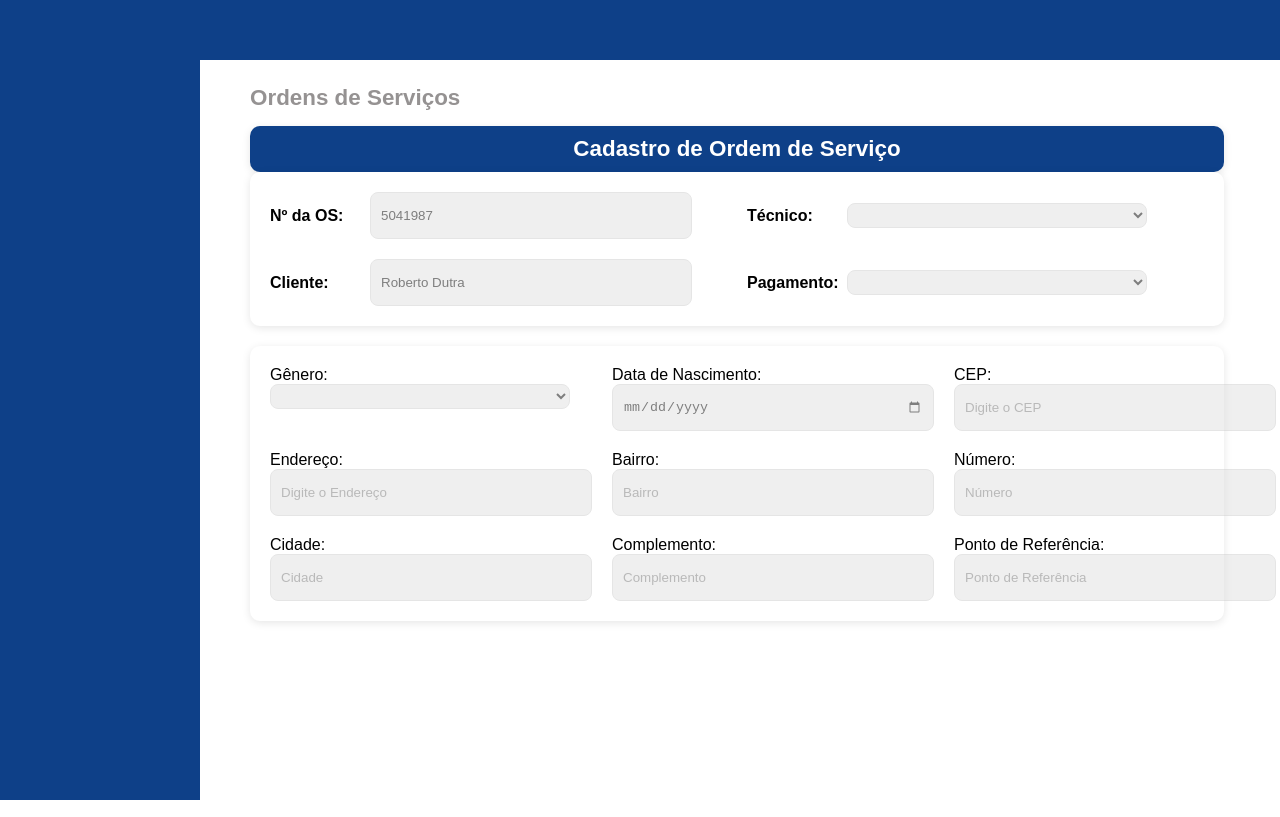
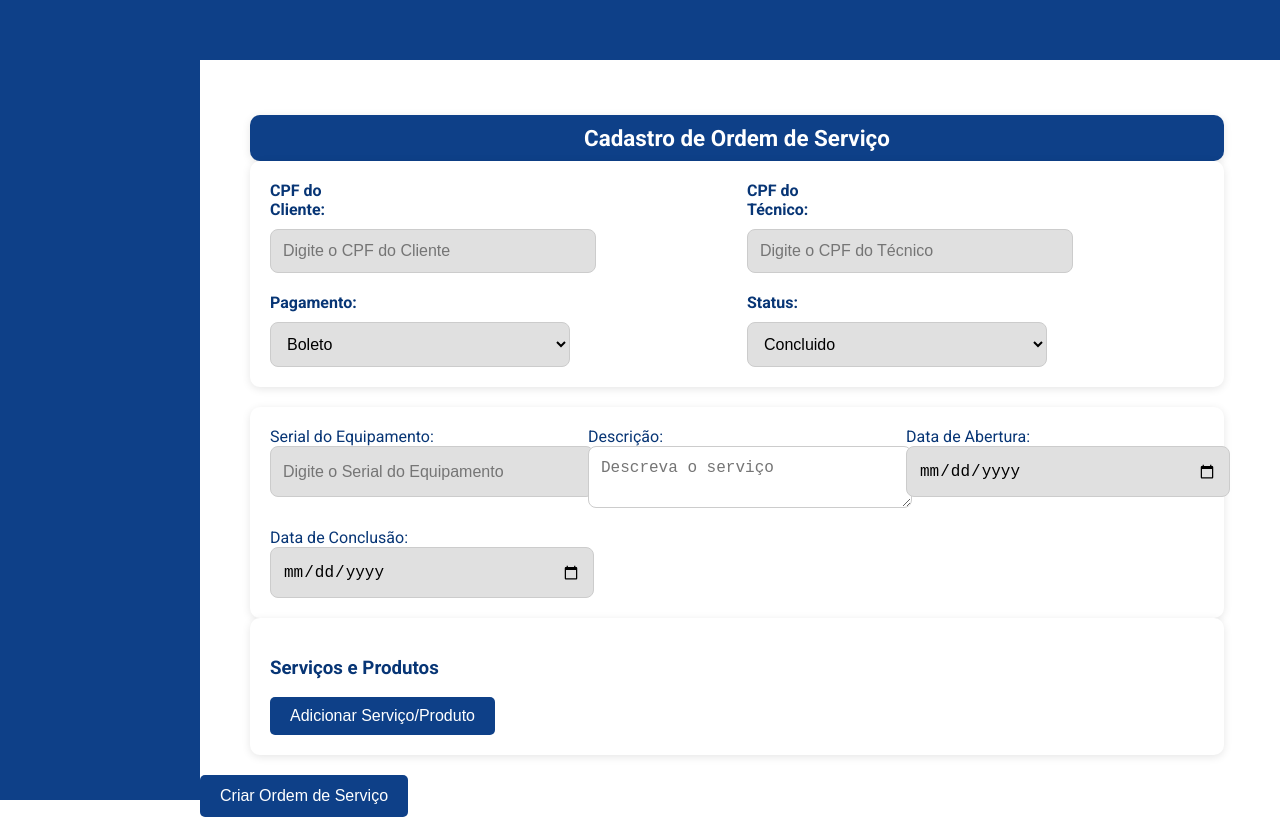
Before and after one commit to SQUAD-42-Accenture/front-end, a React (Vite) app in the folder servpro/: page /cadastrarordemservico in a window 1280 px wide. Built offline with nearby package versions, Linux system fonts and the light colour scheme.

Commit message:
Cadastro de OS

```diff
--- a/servpro/src/pages/CadastroDeOS/CadastroOS.jsx
+++ b/servpro/src/pages/CadastroDeOS/CadastroOS.jsx
@@ -1,66 +1,153 @@
-import React, { useState } from "react";
+import React, { useState, useEffect } from "react";
 import "./styles.css";
 
 const CadastroOrdemServico = () => {
-  const [numeroOS, setNumeroOS] = useState("5041987");
-  const [cliente, setCliente] = useState("Roberto Dutra");
-  const [tecnico, setTecnico] = useState("Henrique Souza");
-  const [pagamento, setPagamento] = useState("Boleto");
-  const [nascimento, setNascimento] = useState("");
-  const [logradouro, setLogradouro] = useState("");
-  const [cep, setCep] = useState("");
-  const [bairro, setBairro] = useState("");
-  const [numero, setNumero] = useState("");
-  const [cidade, setCidade] = useState("");
-  const [complemento, setComplemento] = useState("");
-  const [referencia, setReferencia] = useState("");
+  const [numeroOS, setNumeroOS] = useState("");
+  const [clienteCPF, setClienteCPF] = useState("");
+  const [tecnicoCPF, setTecnicoCPF] = useState("");
+  const [cliente, setCliente] = useState(null);
+  const [tecnico, setTecnico] = useState(null);
+  const [pagamento, setPagamento] = useState("");
+  const [status, setStatus] = useState("");
+  const [serialEquipamento, setSerialEquipamento] = useState("");
+  const [descricao, setDescricao] = useState("");
+  const [servicosProdutos, setServicosProdutos] = useState([]);
+  const [dataAbertura, setDataAbertura] = useState("");
+  const [dataConclusao, setDataConclusao] = useState("");
 
-  const tecnicos = ["Henrique Souza", "João Silva", "Maria Oliveira"];
-  const formasPagamento = ["Boleto", "Cartão de Crédito", "Pix"];
+  const formasPagamento = ["Boleto", "Cartão de Crédito", "Pix", "Transferência"];
+  const statusOpcoes = ["Concluido", "Em Andamento", "Pendente", "Cancelada", "Aberta"];
+
+  const buscarClientePorCPF = async (cpf) => {
+    try {
+      const response = await fetch(`http://localhost:5238/api/Cliente/${cpf}`);
+      if (!response.ok) throw new Error("Erro ao buscar cliente");
+      const data = await response.json();
+      setCliente(data);
+    } catch (error) {
+      console.error("Erro ao buscar cliente:", error);
+      setCliente(null);
+    }
+  };
+
+  const buscarTecnicoPorCPF = async (cpf) => {
+    try {
+      const response = await fetch(`http://localhost:5238/api/Tecnico/${cpf}`);
+      if (!response.ok) throw new Error("Erro ao buscar técnico");
+      const data = await response.json();
+      setTecnico(data);
+    } catch (error) {
+      console.error("Erro ao buscar técnico:", error);
+      setTecnico(null);
+    }
+  };
+
+  const adicionarServicoProduto = () => {
+    setServicosProdutos([...servicosProdutos, { ServicoId: 0, ProdutoId: 0, CustoProdutoNoServico: 0 }]);
+  };
+
+  const removerServicoProduto = (index) => {
+    const newServicosProdutos = servicosProdutos.filter((_, i) => i !== index);
+    setServicosProdutos(newServicosProdutos);
+  };
+
+  const enviarFormulario = async (e) => {
+    e.preventDefault();
+
+    if (clienteCPF.length !== 11 || !/^\d+$/.test(clienteCPF)) {
+      alert("CPF do Cliente inválido.");
+      return;
+    }
+    if (tecnicoCPF.length !== 11 || !/^\d+$/.test(tecnicoCPF)) {
+      alert("CPF do Técnico inválido.");
+      return;
+    }
+
+    const metodosPermitidos = ["Boleto", "Cartão de Crédito", "Pix", "Transferência"];
+    if (!metodosPermitidos.includes(pagamento)) {
+      alert("Método de pagamento inválido.");
+      return;
+    }
+
+
+    const ordemServicoData = {
+      dataAbertura: dataAbertura,
+      dataConclusao: dataConclusao,
+      Descricao: descricao,
+      MetodoPagamento: pagamento,
+      ValorTotal: 0,
+      ClienteCPF: clienteCPF,
+      SerialEquipamento: serialEquipamento,
+      TecnicoCPF: tecnicoCPF,
+      Status: status,
+      ServicoProdutos: servicosProdutos,
+    };
+
+
+    const token = localStorage.getItem("token");
+
+    if (!token) {
+      alert("Usuário não autenticado. Faça login novamente.");
+      return;
+    }
+
+    try {
+      const response = await fetch("http://localhost:5238/api/OrdemDeServico", {
+        method: "POST",
+        headers: {
+          "Content-Type": "application/json",
+          "Authorization": `Bearer ${token}`,
+        },
+        body: JSON.stringify(ordemServicoData),
+      });
+
+      if (!response.ok) throw new Error("Erro ao criar ordem de serviço");
+      const data = await response.json();
+      console.log("Ordem de serviço criada com sucesso:", data);
+      alert("Ordem de serviço criada com sucesso!");
+    } catch (error) {
+      console.error("Erro ao criar ordem de serviço:", error);
+      alert("Erro ao criar ordem de serviço. Tente novamente.");
+    }
+  };
 
   return (
-    <div className="tela-cheia">
+    <div className="tela-cheia-os">
       <header className="header2"></header>
       <nav className="menu2"></nav>
       <div className="CadastroDeOS-os">
-        <h1 className="titulo">Ordens de Serviços</h1>
         <div className="cabecalhoTitulo">Cadastro de Ordem de Serviço</div>
+        <form onSubmit={enviarFormulario}>
           <div className="cabecalhoOrdem-os">
-          <div className="campoNumeroOS-os">
-            <label htmlFor="numeroOS">Nº da OS:</label>
+            <div className="campoCpf-os">
+              <label htmlFor="cpfCliente">CPF do Cliente:</label>
               <input
                 type="text"
-              id="numeroOS"
-              value={numeroOS}
-              onChange={(e) => setNumeroOS(e.target.value)}
-              readOnly
+                id="cpfCliente"
+                value={clienteCPF}
+                onChange={(e) => {
+                  setClienteCPF(e.target.value);
+                  buscarClientePorCPF(e.target.value);
+                }}
+                placeholder="Digite o CPF do Cliente"
               />
+              {cliente && <p>{`Cliente encontrado: ${cliente.Nome}`}</p>}
             </div>
-          <div className="campoTecnico-os">
-            <label htmlFor="tecnico">Técnico:</label>
-            <select
-              id="tecnico"
-              value={tecnico}
-              onChange={(e) => setTecnico(e.target.value)}
-            >
-              {tecnicos.map((t) => (
-                <option key={t} value={t}>
-                  {t}
-                </option>
-              ))}
-            </select>
-          </div>
-          <div className="campoCliente-os">
-            <label htmlFor="cliente">Cliente:</label>
+            <div className="campoCpf-os">
+              <label htmlFor="cpfTecnico">CPF do Técnico:</label>
               <input
                 type="text"
-              id="cliente"
-              placeholder="Buscar Cliente"
-              value={cliente}
-              onChange={(e) => setCliente(e.target.value)}
+                id="cpfTecnico"
+                value={tecnicoCPF}
+                onChange={(e) => {
+                  setTecnicoCPF(e.target.value);
+                  buscarTecnicoPorCPF(e.target.value);
+                }}
+                placeholder="Digite o CPF do Técnico"
               />
+              {tecnico && <p>{`Técnico encontrado: ${tecnico.Nome}`}</p>}
             </div>
-          <div className="campoPagamento-os">
+            <div className="campoCpf-os">
               <label htmlFor="pagamento">Pagamento:</label>
               <select
                 id="pagamento"
@@ -74,131 +161,105 @@ const CadastroOrdemServico = () => {
                 ))}
               </select>
             </div>
+
+            <div className="campoCpf-os">
+              <label htmlFor="status">Status:</label>
+              <select
+                id="status"
+                value={status}
+                onChange={(e) => setStatus(e.target.value)}
+              >
+                {statusOpcoes.map((s) => (
+                  <option key={s} value={s}>
+                    {s}
+                  </option>
+                ))}
+              </select>
+            </div>
           </div>
 
           <section className="dadosCliente-os">
             <div className="inputField-os">
-            <label htmlFor="genero">Gênero:</label>
-            <select id="genero">
-              <option>Masculino</option>
-              <option>Feminino</option>
-              <option>Outro</option>
-            </select>
-          </div>
-          <div className="inputField-os">
-            <label htmlFor="nascimento">Data de Nascimento:</label>
+              <label htmlFor="serialEquipamento">Serial do Equipamento:</label>
               <input
-              type="date"
-              id="nascimento"
-              value={nascimento}
-              onChange={(e) => setNascimento(e.target.value)}
+                type="text"
+                id="serialEquipamento"
+                value={serialEquipamento}
+                onChange={(e) => setSerialEquipamento(e.target.value)}
+                placeholder="Digite o Serial do Equipamento"
               />
             </div>
             <div className="inputField-os">
-            <label htmlFor="cep">CEP:</label>
-            <input
-              type="text"
-              id="cep"
-              placeholder="Digite o CEP"
-              value={cep}
-              onChange={(e) => setCep(e.target.value)}
+              <label htmlFor="descricao">Descrição:</label>
+              <textarea
+                id="descricao"
+                value={descricao}
+                onChange={(e) => setDescricao(e.target.value)}
+                placeholder="Descreva o serviço"
               />
             </div>
             <div className="inputField-os">
-            <label htmlFor="endereco">Endereço:</label>
+              <label htmlFor="dataAbertura">Data de Abertura:</label>
               <input
-              type="text"
-              id="endereco"
-              placeholder="Digite o Endereço"
-              value={logradouro}
-              onChange={(e) => setLogradouro(e.target.value)}
+                type="date"
+                id="dataAbertura"
+                value={dataAbertura}
+                onChange={(e) => setDataAbertura(e.target.value)}
               />
             </div>
             <div className="inputField-os">
-            <label htmlFor="bairro">Bairro:</label>
+              <label htmlFor="dataConclusao">Data de Conclusão:</label>
               <input
-              type="text"
-              id="bairro"
-              placeholder="Bairro"
-              value={bairro}
-              onChange={(e) => setBairro(e.target.value)}
-            />
-          </div>
-          <div className="inputField-os">
-            <label htmlFor="numero">Número:</label>
-            <input
-              type="text"
-              id="numero"
-              placeholder="Número"
-              value={numero}
-              onChange={(e) => setNumero(e.target.value)}
-            />
-          </div>
-          <div className="inputField-os">
-            <label htmlFor="cidade">Cidade:</label>
-            <input
-              type="text"
-              id="cidade"
-              placeholder="Cidade"
-              value={cidade}
-              onChange={(e) => setCidade(e.target.value)}
-            />
-          </div>
-          <div className="inputField-os">
-            <label htmlFor="complemento">Complemento:</label>
-            <input
-              type="text"
-              id="complemento"
-              placeholder="Complemento"
-              value={complemento}
-              onChange={(e) => setComplemento(e.target.value)}
-            />
-          </div>
-          <div className="inputField-os">
-            <label htmlFor="referencia">Ponto de Referência:</label>
-            <input
-              type="text"
-              id="referencia"
-              placeholder="Ponto de Referência"
-              value={referencia}
-              onChange={(e) => setReferencia(e.target.value)}
+                type="date"
+                id="dataConclusao"
+                value={dataConclusao}
+                onChange={(e) => setDataConclusao(e.target.value)}
               />
             </div>
           </section>
 
-        {/*
-        <section className="descricaoEquipamento-os">
-          <div className="campoDescricao-os">
-            <label htmlFor="descricao">Descrição do Problema:</label>
-            <textarea id="descricao" rows={2} placeholder="Descreva o problema" />
+          <section className="servicosProdutos-os">
+            <h3>Serviços e Produtos</h3>
+            {servicosProdutos.map((sp, index) => (
+              <div key={index}>
+                <input
+                  type="number"
+                  value={sp.ServicoId}
+                  onChange={(e) => {
+                    const newServicosProdutos = [...servicosProdutos];
+                    newServicosProdutos[index].ServicoId = e.target.value;
+                    setServicosProdutos(newServicosProdutos);
+                  }}
+                  placeholder="ID do Serviço"
+                />
+                <input
+                  type="number"
+                  value={sp.ProdutoId}
+                  onChange={(e) => {
+                    const newServicosProdutos = [...servicosProdutos];
+                    newServicosProdutos[index].ProdutoId = e.target.value;
+                    setServicosProdutos(newServicosProdutos);
+                  }}
+                  placeholder="ID do Produto"
+                />
+                <input
+                  type="number"
+                  value={sp.CustoProdutoNoServico}
+                  onChange={(e) => {
+                    const newServicosProdutos = [...servicosProdutos];
+                    newServicosProdutos[index].CustoProdutoNoServico = e.target.value;
+                    setServicosProdutos(newServicosProdutos);
+                  }}
+                  placeholder="Custo do Produto"
+                />
+                <button type="button" onClick={() => removerServicoProduto(index)}>Remover</button>
               </div>
-
-          <div className="campoEquipamento-os">
-            <div className="inputField-os">
-              <label htmlFor="marca">Marca:</label>
-              <input type="text" id="marca" placeholder="Marca do Equipamento" />
-            </div>
-            <div className="inputField-os">
-              <label htmlFor="modelo">Modelo:</label>
-              <input type="text" id="modelo" placeholder="Modelo do Equipamento" />
-            </div>
-            <div className="inputField-os">
-              <label htmlFor="serie">Série:</label>
-              <input type="text" id="serie" placeholder="Série do Equipamento" />
-            </div>
-          </div>
-
-          <div className="campoDetalhes-os">
-            <label htmlFor="detalhes">Detalhes do Equipamento:</label>
-            <textarea id="detalhes" rows={4} placeholder="Escreva os detalhes" />
-          </div>
+            ))}
+            <button type="button" onClick={adicionarServicoProduto}>Adicionar Serviço/Produto</button>
           </section>
 
-        <div className="botoes-os">
-          <button className="botaoVoltar-os">Voltar</button>
-          <button className="botaoSalvar-os">Salvar</button>
-        </div>
-        */}
+          <button type="submit">Criar Ordem de Serviço</button>
+        </form>
       </div>
     </div>
   );
--- a/servpro/src/pages/CadastroDeOS/styles.css
+++ b/servpro/src/pages/CadastroDeOS/styles.css
@@ -14,20 +14,20 @@
   flex: 1;
   display: flex;
   flex-direction: column;
-  margin-top: 20px;
+  margin-top: 60px;
   margin-left: 0;
   padding-left: 0;
-  color: black;
+  color: #073575;
 }
 
-.titulo{
+/* .titulo {
   margin-left: 50px;
   margin-top: 20px;
   font-size: 1.4rem;
-  color: #959292;
-}
+  color: #0e4088;
+} */
 
-.cabecalhoTitulo{
+.cabecalhoTitulo {
   display: flex;
   flex-direction: column;
   align-items: center;
@@ -52,37 +52,49 @@
   box-shadow: 0 2px 8px rgba(0, 0, 0, 0.1);
 }
 
-.campoNumeroOS-os,
-.campoCliente-os,
-.campoTecnico-os,
-.campoPagamento-os {
+.campoCpf-os {
   display: flex;
-  align-items: center;
+  flex-direction: column;
+  gap: 10px;
 }
 
-label[for="numeroOS"],
-label[for="tecnico"],
-label[for="cliente"],
-label[for="pagamento"] {
+label[for="cpfCliente"],
+label[for="cpfTecnico"],
+label[for="pagamento"],
+label[for="status"] {
   font-weight: bold;
   margin-right: 20px;
   width: 80px;
 }
 
-.campoNumeroOS-os input,
-.campoCliente-os input,
-.campoTecnico-os select,
-.campoPagamento-os select {
+.campoCpf-os input,
+.campoCpf-os select {
   width: 100%;
-  padding: 10px;
+  padding: 12px;
   border-radius: 8px;
   border: 1px solid #ccc;
   max-width: 300px;
-  opacity: 0.5;
   flex: 1;
+  font-size: 1rem;
 }
 
- .dadosCliente-os {
+.campoCpf-os select {
+  /* Aumentando a altura do campo de seleção */
+  padding: 12px;
+  font-size: 1rem;
+}
+
+/* Ajuste para o campo de serial do equipamento e descrição */
+.inputField-os input,
+.inputField-os textarea {
+  padding: 12px;
+  border-radius: 8px;
+  border: 1px solid #ccc;
+  font-size: 1rem;
+  width: 100%;
+}
+
+.dadosCliente-os {
   display: grid;
   grid-template-columns: repeat(3, 1fr);
   gap: 20px;
@@ -99,153 +111,39 @@ label[for="pagamento"] {
   flex-direction: column;
 }
 
-.inputField-os input,
-.inputField-os select {
-  padding: 10px;
-  border-radius: 8px;
-  border: 1px solid #ccc;
-  opacity: 0.5;
-}
-
-/*
-.descricaoEquipamento-os {
-  display: grid;
-  grid-template-columns: 2fr 1fr;
-  gap: 20px;
-  margin-bottom: 20px;
+.servicosProdutos-os {
   padding: 20px;
+  margin-left: 50px;
   background-color: white;
   border-radius: 10px;
   box-shadow: 0 2px 8px rgba(0, 0, 0, 0.1);
 }
 
-.campoDescricao-os textarea,
-.campoDetalhes-os textarea {
-  width: 100%;
-  height: 60px;
-  padding: 10px;
-  border-radius: 8px;
-  border: 1px solid #ccc;
-  opacity: 0.5;
+.servicosProdutos-os button {
+  background-color: #0e4088;
+  color: white;
+  padding: 10px 20px;
+  border: none;
+  border-radius: 5px;
+  cursor: pointer;
+  font-size: 1rem;
 }
 
-.campoEquipamento-os {
-  display: grid;
-  grid-template-columns: 1fr;
-  gap: 10px;
+.servicosProdutos-os button:hover {
+  background-color: #063e80;
 }
 
-.campoEquipamento-os input {
-  width: 100%;
-  padding: 10px;
-  border-radius: 8px;
-  border: 1px solid #ccc;
-  opacity: 0.5;
-} */
-
-/* .botoes-os {
-  display: flex;
-  justify-content: space-between;
-  padding: 20px;
+button[type="submit"] {
+  background-color: #0e4088;
+  color: white;
+  padding: 12px 20px;
+  border: none;
+  border-radius: 5px;
+  cursor: pointer;
+  font-size: 1rem;
+  margin-top: 20px;
 }
 
-.botaoVoltar-os,
-.botaoSalvar-os {
-  background-color: #0e4088;
-  border: none;
-  color: white;
-  padding: 10px 20px;
-  border-radius: 5px;
-  font-size: 16px;
-  cursor: pointer;
+button[type="submit"]:hover {
+  background-color: #063e80;
 }
-
-.cabecalhoOrdem-os {
-  margin-left: 100px;
-  margin-top: 30px;
-  gap: 100px;
-}
-
-.dadosCliente-os {
-  margin-left: 100px;
-  margin-top: 30px;
-}
-
-.descricaoEquipamento-os {
-  display: grid;
-  grid-template-columns: 1fr 1fr;
-  gap: 20px;
-  margin-bottom: 20px;
-  padding: 20px;
-  background-color: white;
-  border-radius: 10px;
-  box-shadow: 0 2px 8px rgba(0, 0, 0, 0.1);
-}
-
-.campoDescricao-os,
-.campoDetalhes-os {
-  display: flex;
-  flex-direction: column;
-}
-
-.campoDescricao-os textarea,
-.campoDetalhes-os textarea {
-  width: 45%;
-  height: 70px;
-  padding: 10px;
-  border-radius: 8px;
-  border: 1px solid #ccc;
-  opacity: 0.5;
-}
-
-.campoEquipamento-os {
-  display: grid;
-  grid-template-columns: 1fr;
-  gap: 10px;
-}
-
-.campoEquipamento-os input {
-  width: 100%;
-  padding: 8px;
-  border-radius: 8px;
-  border: 1px solid #ccc;
-  opacity: 0.5;
-}
-
-.inputField-os {
-  width: 60%;
-}
-
-.descricaoEquipamento-os {
-    margin-left: 100px;
-    padding: 10px
-}
-
-.campoDescricao-os,
-.campoDetalhes-os {
-    margin-bottom: 15px;
-}
-
-.inputField-os {
-    display: flex;
-    flex-direction: column;
-    align-items: flex-start;
-}
-
-.inputField-os input,
-.campoDescricao-os textarea,
-.campoDetalhes-os textarea {
-    width: 80%;
-    padding: 8px;
-    border-radius: 8px;
-    border: 1px solid #ccc;
-    opacity: 0.5;
-}
-.campoDetalhes-os label {
-    margin-bottom: 5px;
-    display: block;
-}
-
-.campoDetalhes-os textarea {
-    margin-top: 5px;
-} */
```
Lines whose indentation alone changed are shown as unchanged.
